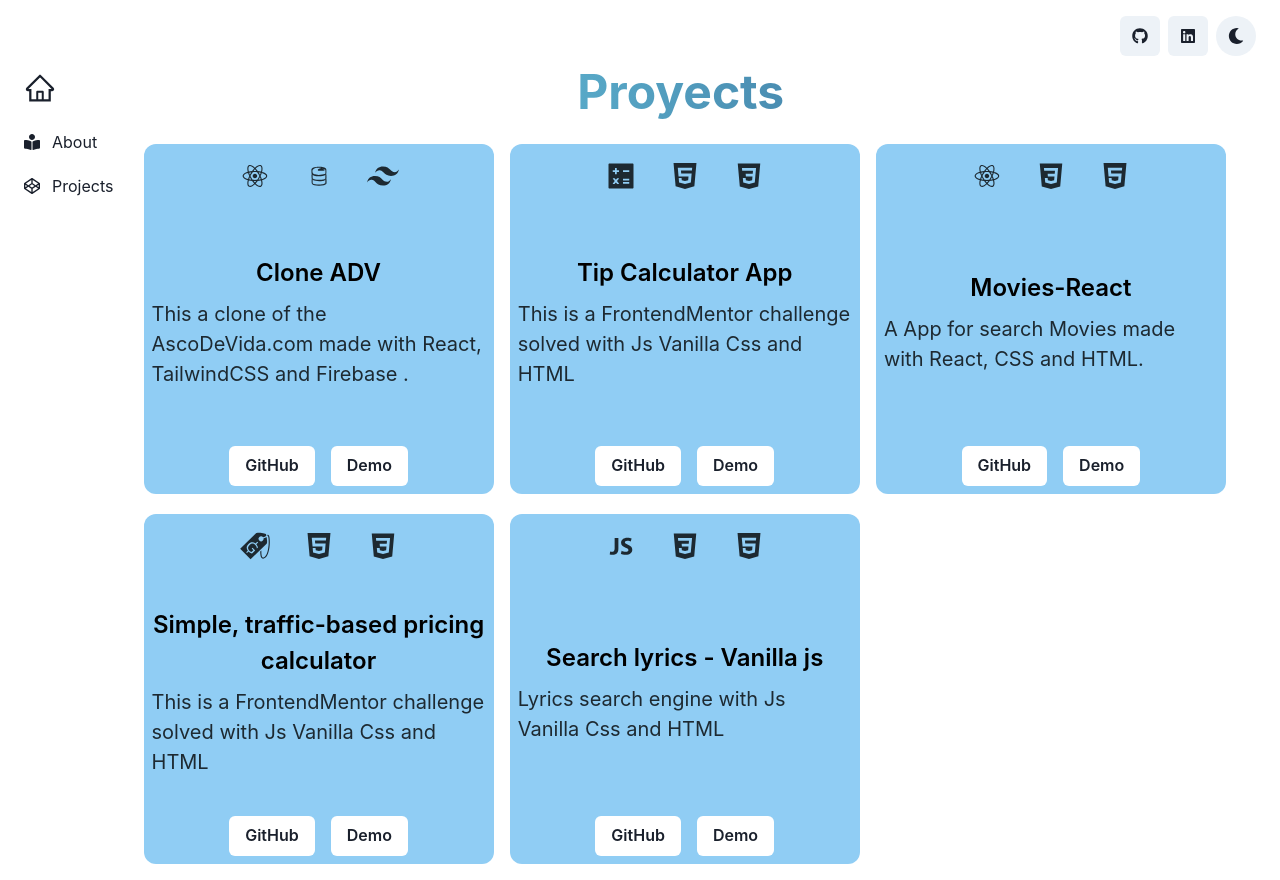
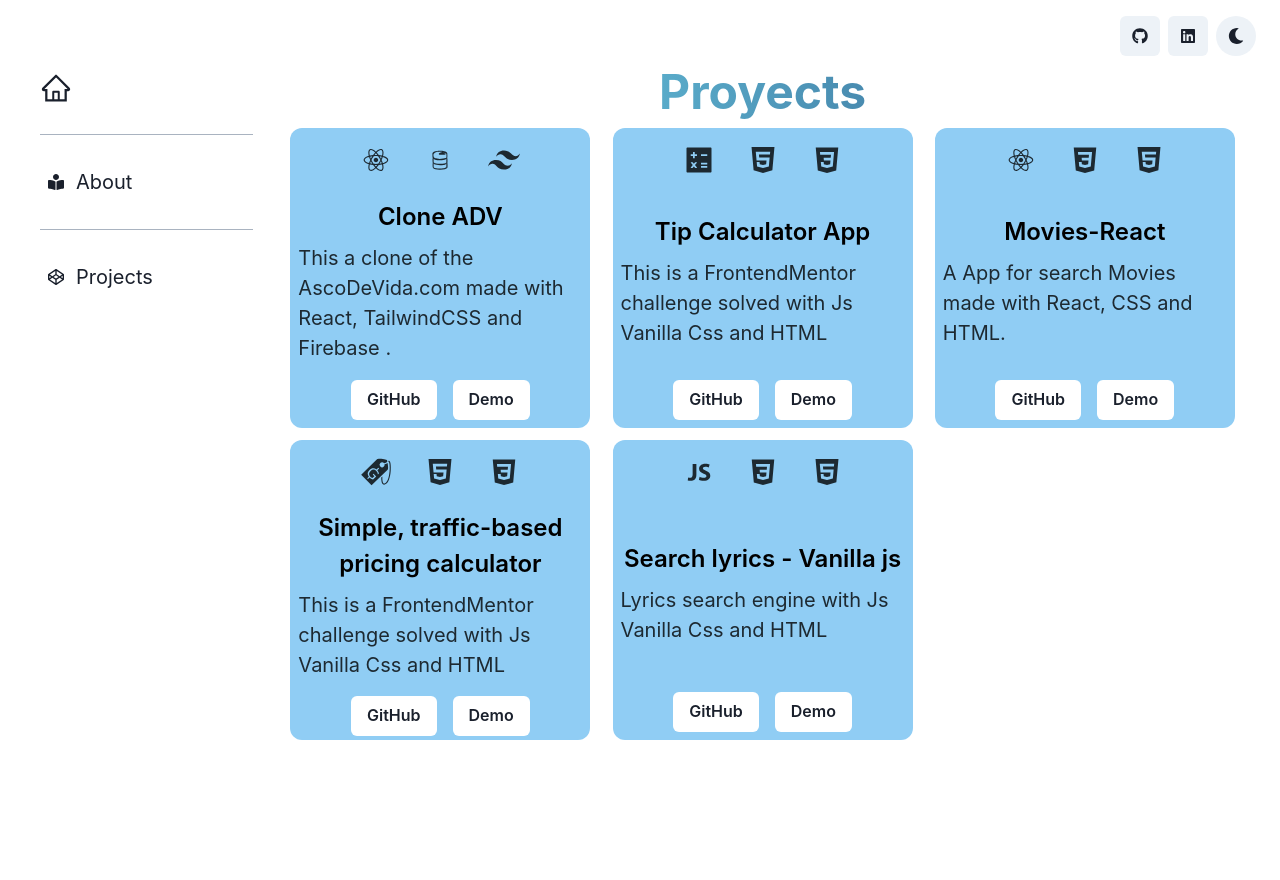
Before and after one commit to andybaronp/porfolio, a React (Vite) app: page /projects in a window 1280 px wide. After the commit the page ends 800 px from the top, so only its background shows below. Built offline with nearby package versions, Linux system fonts and the light colour scheme.

Commit message:
add styles Sidebar

```diff
--- /dev/null
+++ b/src/components/ItemSidebar.jsx
@@ -0,0 +1,18 @@
+import { Icon, Stack, Text } from "@chakra-ui/react";
+
+const ItemSidebar = ({ icon, title }) => {
+  return (
+    <Stack
+      _hover={{ backgroundColor: "gray.100" }}
+      direction="row"
+      alignItems="center"
+      spacing="3"
+      p={2}
+    >
+      <Icon as={icon} />
+      <Text fontSize="xl">{title}</Text>
+    </Stack>
+  );
+};
+
+export default ItemSidebar;
--- a/src/components/Layout.jsx
+++ b/src/components/Layout.jsx
@@ -1,7 +1,8 @@
-import { Box, Container, Flex, Icon, Stack, Text } from "@chakra-ui/react";
+import { Box, Container, Divider, Flex, Icon, Stack } from "@chakra-ui/react";
 import { AiOutlineHome } from "react-icons/ai";
 import { FaCodepen, FaBookReader } from "react-icons/fa";
 import { Link } from "react-router-dom";
+import ItemSidebar from "./ItemSidebar";
 import Social from "./Social";
 const Layout = ({ children }) => {
   return (
@@ -13,27 +14,40 @@ const Layout = ({ children }) => {
         h={{ base: "auto", md: "100%" }}
       >
         <Stack
-          spacing="5"
+          w={{ base: "100%", md: "300px" }}
+          h={{ base: "100%", md: "auto" }}
+          spacing="4"
           py="4"
+          px="4"
           direction={{ base: "row", md: "column" }}
-          align={["center", "flex-start"]}
-          justifyContent={["center", "flex-start"]}
+          align={{ base: "center", md: "flex-start" }}
+          justifyContent={{ base: "center", md: "flex-start" }}
+        >
+          {/* Items Sidebar */}
+          <Stack
+            divider={<Divider borderColor="gray.500" />}
+            spacing="6"
+            w="100%"
+            direction={{ base: "row", md: "column" }}
+            justifyContent={{ base: "center", md: "flex-start" }}
           >
             <Link to="/">
-            <Icon as={AiOutlineHome} height="8" width="8" />
+              <Icon
+                as={AiOutlineHome}
+                height="8"
+                width="8"
+                _hover={{ color: "blue.500", transform: "scale(1.2)" }}
+              />
             </Link>
+
             <Link to="/">
-            <Stack direction="row" alignItems="center" spacing="3">
-              <Icon as={FaBookReader} />
-              <Text>About</Text>
-            </Stack>
+              <ItemSidebar icon={FaBookReader} title="About" />
             </Link>
             <Link to="/projects">
-            <Stack direction="row" alignItems="center" spacing="3">
-              <Icon as={FaCodepen} />
-              <Text>Projects</Text>
+              <ItemSidebar icon={FaCodepen} title="Projects" />
+            </Link>
           </Stack>
-          </Link>
+          {/* End Item Sidebar */}
         </Stack>
         <Box width="100%" px={4}>
           {children}
--- a/src/components/Project.jsx
+++ b/src/components/Project.jsx
@@ -17,8 +17,8 @@ const Project = ({
       rounded="xl"
       direction="column"
       bg={isDark ? "gray.300" : "blue.200"}
-      w={{ base: "300px", md: "350px" }}
-      h={{ base: "300px", md: "350px" }}
+      w={"300px"}
+      h={"300px"}
       justify="space-between"
       align="center"
     >
--- a/src/pages/Projects.jsx
+++ b/src/pages/Projects.jsx
@@ -13,16 +13,10 @@ function Projects() {
         fontWeight="bold"
         bgGradient="linear(to-r, cyan.300, blue.700 )"
         bgClip="text"
-        mr="8px"
       >
         Proyects
       </Text>
-      <SimpleGrid
-        justifyItems="center"
-        p="4"
-        minChildWidth="300px"
-        spacing="20px"
-      >
+      <SimpleGrid justifyItems="center" minChildWidth="300px" gap="3">
         {/* ADV CLONE */}
         <Project
           icon1={DiReact}
```
Lines whose indentation alone changed are shown as unchanged.
